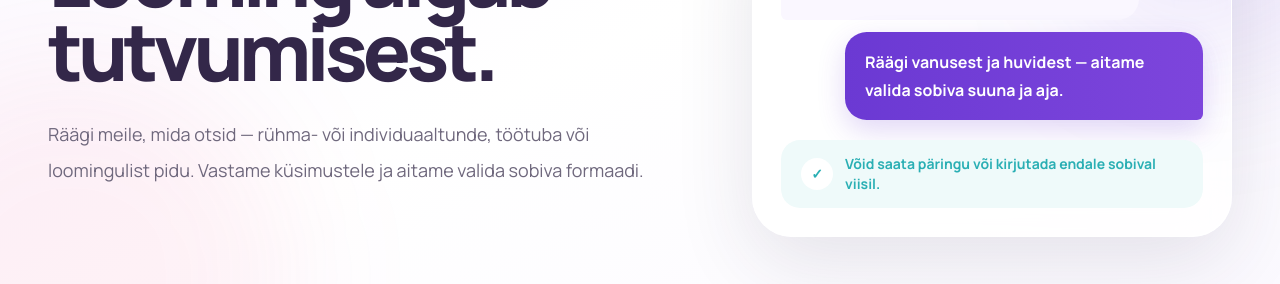
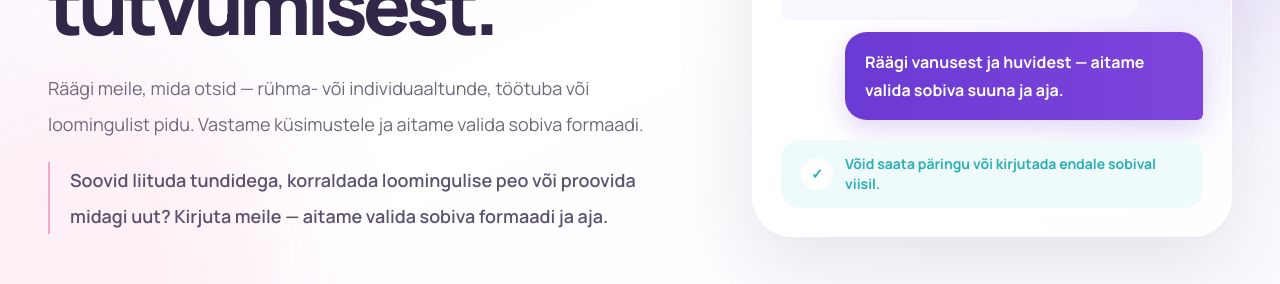
Before and after one commit to ErnestMakarov/artlab, a React (Vite) app: page /contacts in a window 1280 px wide. Shown: the part 349-633 px from the top of the page. Built offline with nearby package versions, Linux system fonts and the light colour scheme; no server answers.

Commit message:
contact hero new text

```diff
--- a/src/locales/en/contacts.json
+++ b/src/locales/en/contacts.json
@@ -7,6 +7,7 @@
     "eyebrow": "Contact us",
     "title": "Creativity begins with getting to know each other.",
     "description": "Tell us what you are looking for — group or individual classes, a workshop or a creative celebration. We will answer your questions and help you choose the right format.",
+    "invitation": "Would you like to join a class, arrange a creative celebration or try something new? Write to us — we’ll help you choose the right format and a convenient time.",
     "preview": {
       "label": "ART Lab is here",
       "status": "Personal replies",
--- a/src/locales/et/contacts.json
+++ b/src/locales/et/contacts.json
@@ -7,6 +7,7 @@
     "eyebrow": "Võta ühendust",
     "title": "Looming algab tutvumisest.",
     "description": "Räägi meile, mida otsid — rühma- või individuaaltunde, töötuba või loomingulist pidu. Vastame küsimustele ja aitame valida sobiva formaadi.",
+    "invitation": "Soovid liituda tundidega, korraldada loomingulise peo või proovida midagi uut? Kirjuta meile — aitame valida sobiva formaadi ja aja.",
     "preview": {
       "label": "ART Lab on ühenduses",
       "status": "Vastame isiklikult",
--- a/src/locales/ru/contacts.json
+++ b/src/locales/ru/contacts.json
@@ -7,6 +7,7 @@
     "eyebrow": "Связаться с нами",
     "title": "Творчество начинается со знакомства.",
     "description": "Расскажите, что вы ищете, — групповые или индивидуальные занятия, мастер-класс или творческий праздник. Мы ответим на вопросы и поможем выбрать подходящий формат.",
+    "invitation": "Хотите присоединиться к занятиям, устроить творческий праздник или попробовать что-то новое? Напишите нам — поможем выбрать формат и удобное время.",
     "preview": {
       "label": "ART Lab на связи",
       "status": "Отвечаем лично",
--- a/src/pages/Contacts/ContactsHero.jsx
+++ b/src/pages/Contacts/ContactsHero.jsx
@@ -10,7 +10,14 @@ export default function ContactsHero() {
       titleId="contacts-hero-title"
       eyebrow={t("hero.eyebrow")}
       title={t("hero.title")}
-      description={t("hero.description")}
+      description={
+        <>
+          <span className="block">{t("hero.description")}</span>
+          <span className="mt-4 block border-l-2 border-accent-pink/45 pl-4 font-semibold text-ink/80 sm:mt-5 sm:pl-5">
+            {t("hero.invitation")}
+          </span>
+        </>
+      }
       pageNumber="06 / 06"
       accent="brand"
     >
```
